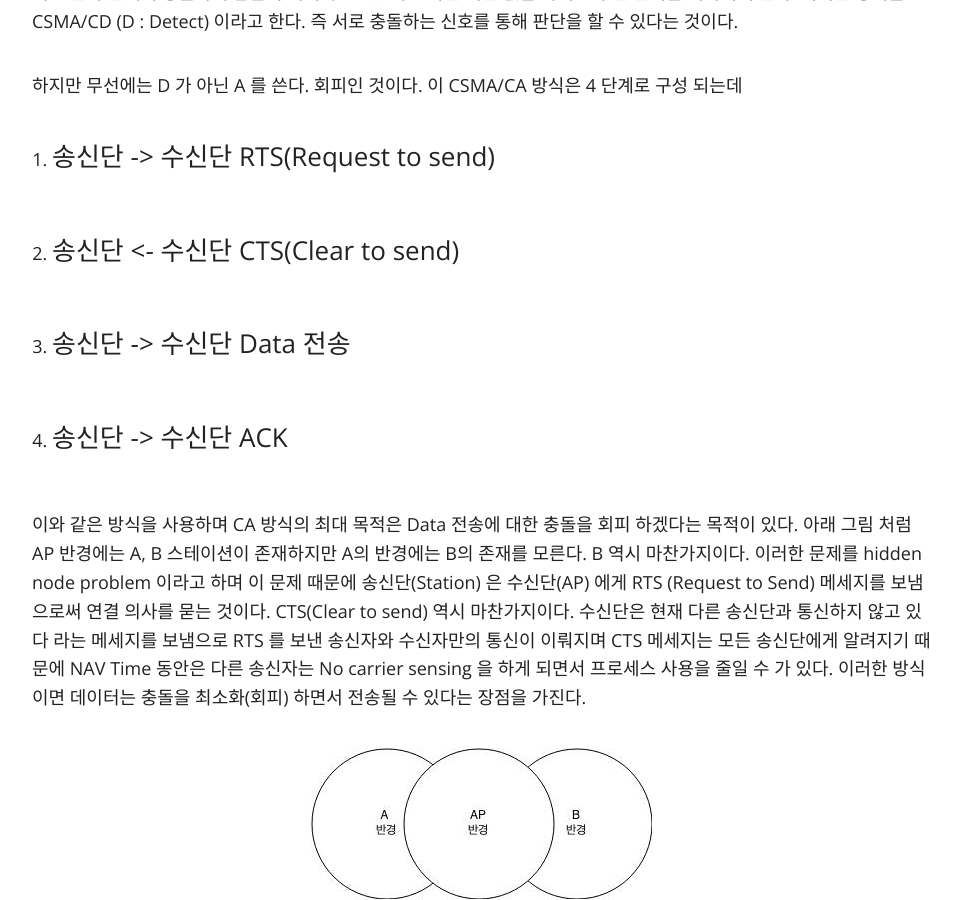
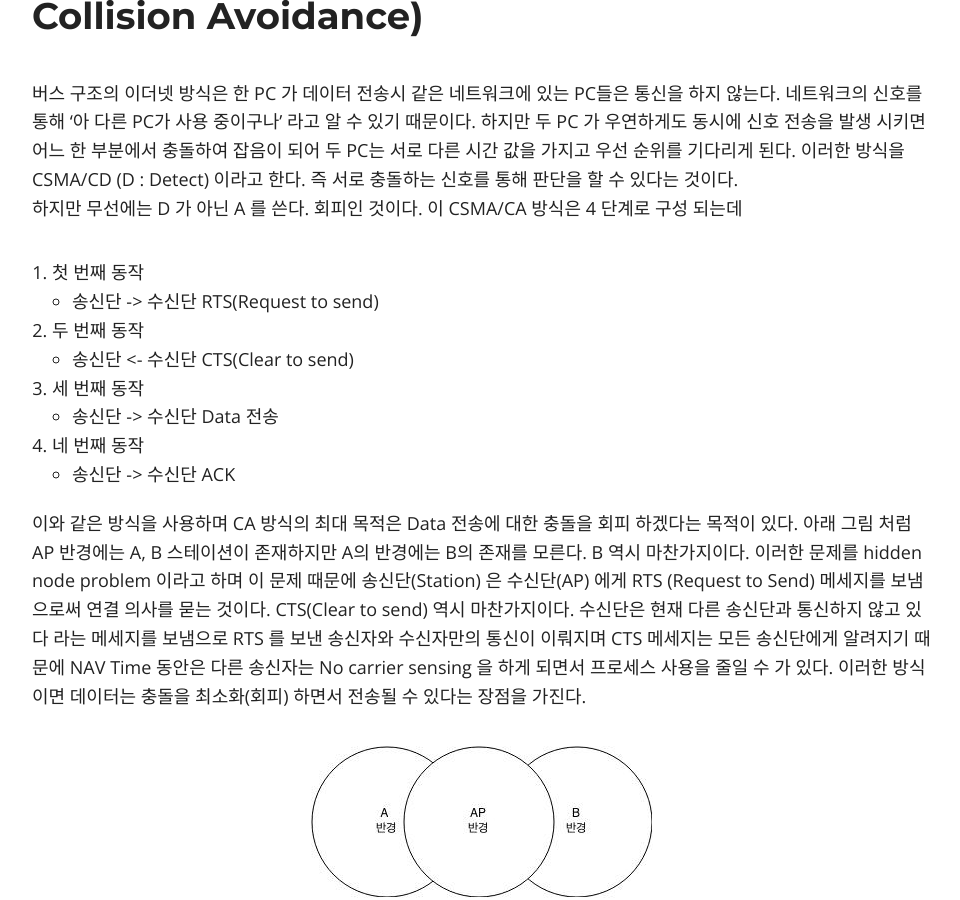
Before and after one commit to hacktagon/hacktagon.github.io, a Jekyll site: the page built from _posts/2017-04-09-Wireless_Protocol.md, in a window 1280 px wide and 900 px high, scrolled down 2214 px. Shown: the whole window, without its empty margins (158-1118 px from the left). Built offline with Jekyll 4.4.1, drawn with Linux system fonts in a browser that asks for light colours; nearby versions of some CDN libraries; library files that are not in the unit come from our copies.

Commit message:
init
test

```diff
--- a/_posts/2017-04-09-Wireless_Protocol.md
+++ b/_posts/2017-04-09-Wireless_Protocol.md
@@ -10,13 +10,13 @@ featured: true
 
 
 # Wireless Protocol 802.11 Analysis
-
+<br>
 - 유선으로 이루어진 과거 네트워크 시스템에는 기기간의 유선의 한계를 뛰어넘기 위해 무선 기술이 개발되었고, 그에 따라 개발된 근거리 통신망을 구축하기 위한 무선 네트워크에 대한 표준이 802.11 규격이다.
 
 
 
 ## 1. 이동통신(LTE, 3G) vs 무선프로토콜(Wi-Fi)
-
+<br>
 - 이동통신은 무선 프로토콜은 동일한 무선 통신을 하지만 왜 나눠서 구별을 할까 ?
 
 이유는 이동성(Mobility) 에 이유가 있다. 무선 프로토콜 제작 당시에는 무선 기기 들의 동작 반경은 한 사무실 내에 정도였지만 이동통신은 휴대전화가 생기면서 발전하였고 통화 중인 사용자는 기지국 내 반경 (Cell) 을 벗어 나더라도 통화를 유지해야하기 때문에 (이러한 기술을 Hand off / Hand over 이라고 한다.) 이동통신을 구성하는 프로토콜 스택 구조가 복잡하게 된다.
@@ -29,6 +29,7 @@ featured: true
 
 ## 2. 802.11 무선 프로토콜 용어
 
+
 네트워크 구축 방식에는 Infra structured, non-infra structured 방식이 있다. 아래 그림만 봐도 알 수 있듯이 구조적인 특징을 가지고 있는 방식이 infra 구조 방식이지만 ad-hoc 같이 무선 디바이스 간의 통신을 하는 구조를 non-infra 구조 방식이라고 한다.
 
 <img src="{{ site.url }}/images/persu/1.jpg" style="display: block; margin: auto;">
@@ -39,18 +40,22 @@ AP 방식은 무선 기기들을 인터넷 통신을 하기 위해 Gateway 역
 
 
 ## 3. CSMA/CA (Carrier-sense Multi-access with / Collision Avoidance)
-
+<br>
 버스 구조의 이더넷 방식은 한 PC 가 데이터 전송시 같은 네트워크에 있는 PC들은 통신을 하지 않는다. 네트워크의 신호를 통해 '아 다른 PC가 사용 중이구나' 라고 알 수 있기 때문이다. 하지만 두 PC 가 우연하게도 동시에 신호 전송을 발생 시키면 어느 한 부분에서 충돌하여 잡음이 되어 두 PC는 서로 다른 시간 값을 가지고 우선 순위를 기다리게 된다. 이러한 방식을 CSMA/CD (D : Detect) 이라고 한다. 즉 서로 충돌하는 신호를 통해 판단을 할 수 있다는 것이다.
-
+<br>
 하지만 무선에는 D 가 아닌 A 를 쓴다. 회피인 것이다. 이 CSMA/CA 방식은 4 단계로 구성 되는데
-
-1. 송신단 -> 수신단 RTS(Request to send)
-
-2. 송신단 <- 수신단 CTS(Clear to send)
-
-3. 송신단 -> 수신단 Data 전송
-
-4. 송신단 -> 수신단 ACK
+<br>
+1. 첫 번째 동작
+- 송신단 -> 수신단 RTS(Request to send)
+<br>
+2. 두 번째 동작
+- 송신단 <- 수신단 CTS(Clear to send)
+<br>
+3. 세 번째 동작
+- 송신단 -> 수신단 Data 전송
+<br>
+4. 네 번째 동작
+- 송신단 -> 수신단 ACK
 
 이와 같은 방식을 사용하며 CA 방식의 최대 목적은 Data 전송에 대한 충돌을 회피 하겠다는 목적이 있다. 아래 그림 처럼 AP 반경에는 A, B 스테이션이 존재하지만 A의 반경에는 B의 존재를 모른다. B 역시 마찬가지이다. 이러한 문제를 hidden node problem 이라고 하며 이 문제 때문에 송신단(Station) 은 수신단(AP) 에게 RTS (Request to Send) 메세지를 보냄으로써 연결 의사를 묻는 것이다. CTS(Clear to send) 역시 마찬가지이다. 수신단은 현재 다른 송신단과 통신하지 않고 있다 라는 메세지를 보냄으로 RTS 를 보낸 송신자와 수신자만의 통신이 이뤄지며 CTS 메세지는 모든 송신단에게 알려지기 때문에 NAV Time 동안은 다른 송신자는 No carrier sensing 을 하게 되면서 프로세스 사용을 줄일 수 가 있다. 이러한 방식이면 데이터는 충돌을 최소화(회피) 하면서 전송될 수 있다는 장점을 가진다.
 
@@ -59,20 +64,16 @@ AP 방식은 무선 기기들을 인터넷 통신을 하기 위해 Gateway 역
 
 
 ## 4. 802.11 무선 프로토콜의 동작 방식
-
+<br>
 ### 4.1 Passive mode
-
+<br>
 1. 첫 번째 동작 : Beacon Frme Broad cast
 - Station <- AP Beacon Frame
-
-
-
+<br>
 2. 두 번째 동작 : Auth
 - Station -> AP Authentication Request
 - Station <- AP Authentication Response
-
-
-
+<br>
 3. 세 번째 동작 : Association
 - Station -> AP Association Request
 - Station <- AP Association Response
```
